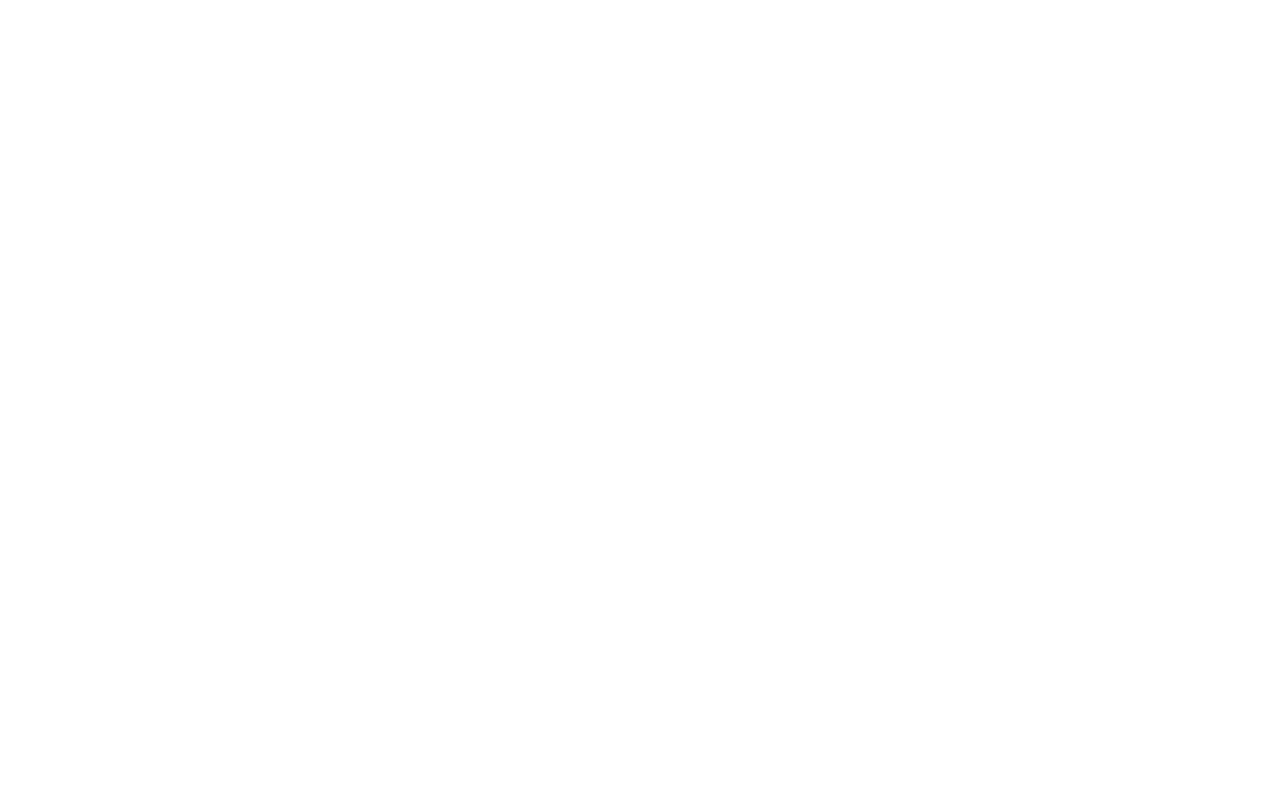
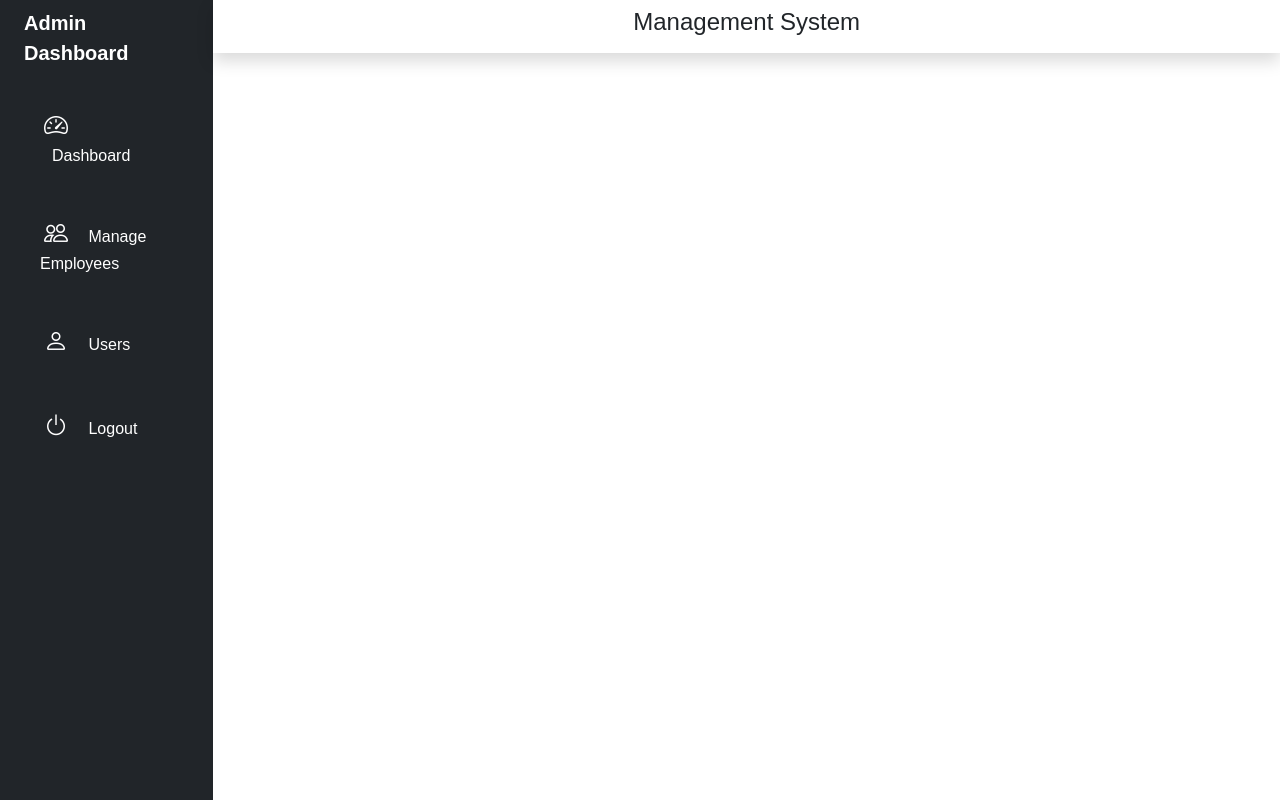
Before and after one commit to kooer2011/petegory, a React (Create React App) app: page /admin/dashboard in a window 1280 px wide. Before the commit this address had no page. Built offline with nearby package versions, Linux system fonts and the light colour scheme.

Commit message:
create dashboard

```diff
--- a/package.json
+++ b/package.json
@@ -13,6 +13,7 @@
     "@testing-library/user-event": "^13.5.0",
     "axios": "^1.4.0",
     "bootstrap": "^5.3.0",
+    "bootstrap-icons": "^1.10.5",
     "framer-motion": "^10.12.16",
     "react": "^18.2.0",
     "react-bootstrap": "^2.7.4",
@@ -20,10 +21,11 @@
     "react-icons": "^4.9.0",
     "react-intersection-observer": "9.5.0",
     "react-router-dom": "^6.13.0",
-    "react-scripts": "5.0.1",
+    "react-scripts": "^1.1.5",
     "react-slick": "0.29.0",
     "react-spinners": "^0.13.8",
-    "styled-components": "6.0.0-rc.3",
+    "styled-components": "^5.3.11",
+    "sweetalert2": "^11.4.8",
     "web-vitals": "^2.1.4"
   },
   "scripts": {
--- a/src/App.js
+++ b/src/App.js
@@ -10,6 +10,7 @@
 import GaLLery from './page/GaLLery';
 import LoginSignupContainer from './page/LoginSignupContainer';
 import SignupContainer from './page/SignupContainer';
+import Dashboard from './page/Dashboard';
 
 
 
@@ -24,6 +25,7 @@
         <Route path="/gallary" element={<GaLLery />} />
         <Route path="/signup" element={<SignupContainer />} />
         <Route path="/login" element={<LoginSignupContainer />} />
+        <Route path="/admin/dashboard" element={<Dashboard />} />
       </Routes>
     </Router>
   );
--- a/src/index.css
+++ b/src/index.css
@@ -11,3 +11,6 @@
   font-family: source-code-pro, Menlo, Monaco, Consolas, 'Courier New',
     monospace;
 }
+.style:hover{
+  background: #ffffff9c;
+}
--- /dev/null
+++ b/src/page/Dashboard.js
@@ -0,0 +1,56 @@
+import React from 'react'
+import { Link, Outlet, useNavigate } from 'react-router-dom'
+import axios from 'axios'
+import 'bootstrap-icons/font/bootstrap-icons.css'
+import '../index.css'
+
+const Dashboard = () => {
+
+    const navigate = useNavigate();
+
+    const handleLogout = () => {
+        axios.get('http://localhost:8080/logout')
+        .then(res => {
+            navigate('/')
+        }).catch(err => console.log(err))
+    }
+  return (
+    <div class="container-fluid">
+            <div class="row flex-nowrap">
+                <div class="col-auto col-md-3 col-xl-2 px-sm-2 px-0 bg-dark">
+                    <div class="d-flex flex-column align-items-center align-items-sm-start px-3 pt-2 text-white min-vh-100">
+                        <a href="/admin/dashboard" class="d-flex align-items-center pb-3 mb-md-0 me-md-auto text-white text-decoration-none">
+                            <span class="fs-5 fw-bold d-none d-sm-inline">Admin Dashboard</span>
+                        </a>
+                        <ul class="nav nav-pills flex-column mb-sm-auto mb-0 align-items-center align-items-sm-start" id="menu">
+                            <li>
+                                <Link to="/admin/dashboard" data-bs-toggle="collapse" className="nav-link text-white px-0 align-middle m-3 style">
+                                    <i className="fs-4 bi-speedometer2 p-1"></i> <span className="ms-1 d-none d-sm-inline p-2">Dashboard</span> </Link>
+                            </li>
+                            <li>
+                                <Link to="/employee" className="nav-link px-0 align-middle text-white m-3 style">
+                                    <i className="fs-4 bi-people p-1"></i> <span className="ms-1 d-none d-sm-inline p-2">Manage Employees</span> </Link>
+                            </li>
+                            <li>
+                                <Link to="/profile" className="nav-link px-0 align-middle text-white m-3 style">
+                                    <i className="fs-4 bi-person p-1"></i> <span className="ms-1 d-none d-sm-inline p-2">Users</span></Link>
+                            </li>
+                            <li onClick={handleLogout}>
+                                <a href='#' className="nav-link px-0 align-middle text-white m-3 style">
+                                    <i className="fs-4 bi-power p-1"></i> <span className="ms-1 d-none d-sm-inline p-2">Logout</span></a>
+                            </li>
+                        </ul>
+                    </div>
+                </div>
+                <div class="col p-0 m-0">
+                    <div className='p-2 d-flex justify-content-center shadow'>
+                        <h4>Management System</h4>
+                    </div>
+                    <Outlet />
+                </div>
+            </div>
+        </div>
+  )
+}
+
+export default Dashboard
--- a/src/page/GaLLery.js
+++ b/src/page/GaLLery.js
@@ -58,6 +58,7 @@
   );
 };
 
+
 function GaLLery() {
   return (
     <div>
--- a/src/page/Login.js
+++ b/src/page/Login.js
@@ -2,6 +2,7 @@
 import './Login.css'
 import axios from 'axios'
 import { useNavigate } from 'react-router-dom'
+import Swal from 'sweetalert2'
 
 
 const Login = () => {
@@ -10,7 +11,6 @@
     email: '',
     password: ''
   })
-
   const [error, setError] = useState('');
   const navigate = useNavigate();
 
```
Also changed, not shown: 1 other file (tests, documents, lock files or other folders).
